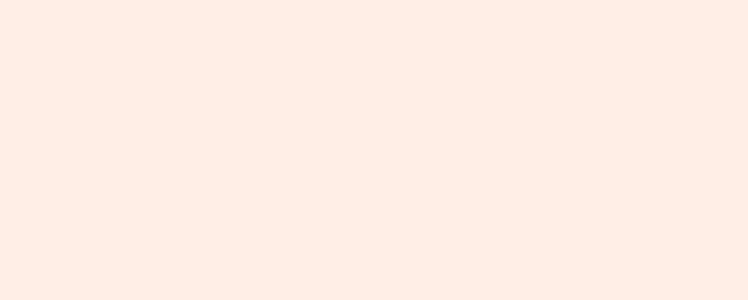
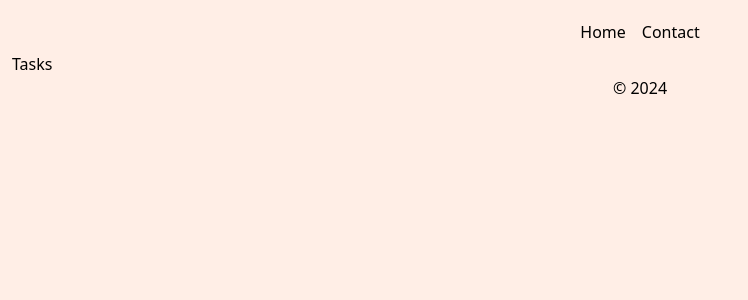
Before and after one commit to syarifhsb/momentum, a React (Vite) app: page /tasks in a window 1280 px wide. Before the commit this address had no page. Shown: the top 300 px of the page, without its empty margins (0-748 px from the left). Built offline with nearby package versions, Linux system fonts and the light colour scheme.

Commit message:
feat: setup tasks routes

```diff
--- a/src/main.tsx
+++ b/src/main.tsx
@@ -4,17 +4,24 @@ import { BrowserRouter, Routes, Route } from "react-router";
 
 import "./index.css";
 
-import { Home } from "@/routes/home";
-import { Contact } from "@/routes/contact";
+import { HomeRoute } from "@/routes/home";
+import { ContactRoute } from "@/routes/contact";
 import { Layout } from "@/components/shared/layout";
+import { TasksRoute } from "@/routes/tasks";
+import { TaskIdRoute } from "@/routes/tasks-id";
 
 createRoot(document.getElementById("root")!).render(
   <StrictMode>
     <BrowserRouter>
       <Routes>
         <Route element={<Layout />}>
-          <Route index element={<Home />} />
-          <Route path="/contact" element={<Contact />} />
+          <Route index element={<HomeRoute />} />
+          <Route path="/contact" element={<ContactRoute />} />
+
+          <Route path="/tasks">
+            <Route index element={<TasksRoute />} />
+            <Route path=":id" element={<TaskIdRoute />} />
+          </Route>
         </Route>
       </Routes>
     </BrowserRouter>
--- a/src/routes/contact.tsx
+++ b/src/routes/contact.tsx
@@ -1,7 +1,7 @@
 import { HeadingOne } from "@/components/ui/typography";
 import { ContactForm } from "@/modules/contact/contact-form";
 
-export function Contact() {
+export function ContactRoute() {
   return (
     <div className="flex flex-col items-center">
       <HeadingOne className="text-center p-2">Contact</HeadingOne>
--- a/src/routes/home.tsx
+++ b/src/routes/home.tsx
@@ -2,7 +2,7 @@ import { HeadingOne } from "@/components/ui/typography";
 import { TaskManagement } from "@/modules/tasks/task-management";
 import { Toaster } from "@/components/ui/sonner";
 
-export function Home() {
+export function HomeRoute() {
   return (
     <div className="p-3">
       <HeadingOne className="text-center p-2">Momentum</HeadingOne>
--- /dev/null
+++ b/src/routes/tasks-id.tsx
@@ -0,0 +1,7 @@
+export function TaskIdRoute() {
+  return (
+    <div>
+      <h1>Task ID Route</h1>
+    </div>
+  );
+}
--- /dev/null
+++ b/src/routes/tasks.tsx
@@ -0,0 +1,7 @@
+export function TasksRoute() {
+  return (
+    <div>
+      <h1>Tasks</h1>
+    </div>
+  );
+}
```
